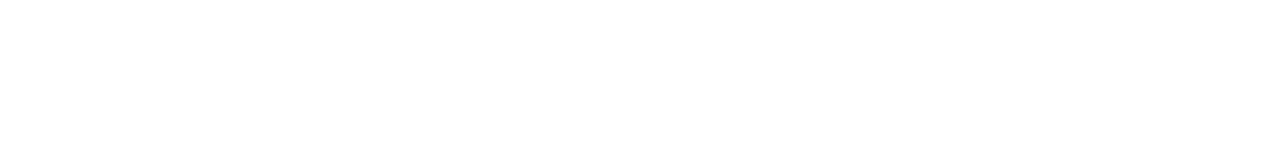
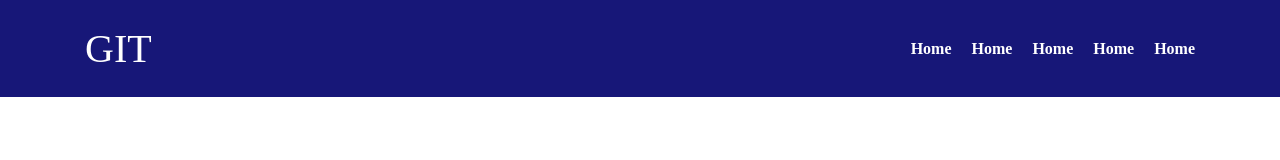
Before and after one commit to nurlan0125/test19-30, a plain HTML site: page index.html in a window 1280 px wide. Drawn offline with Linux system fonts and the light colour scheme.

Commit message:
master second save

```diff
--- a/index.html
+++ b/index.html
@@ -5,8 +5,25 @@
     <meta http-equiv="X-UA-Compatible" content="IE=edge">
     <meta name="viewport" content="width=device-width, initial-scale=1.0">
     <title>Git</title>
+    <link rel="stylesheet" href="style/fonds.css">
+    <link rel="stylesheet" href="style/style.css">
 </head>
 <body>
-
+    <header class="header">
+        <nav class="header__nav">
+            <div class="container">
+                <div class="header__nav-container">
+                    <a href="#" class="logo">Git</a>
+                    <ul class="header__nav-list">
+                        <li><a href="#" class="header__nav-link">Home</a></li>
+                        <li><a href="#" class="header__nav-link">Home</a></li>
+                        <li><a href="#" class="header__nav-link">Home</a></li>
+                        <li><a href="#" class="header__nav-link">Home</a></li>
+                        <li><a href="#" class="header__nav-link">Home</a></li>
+                    </ul>
+                </div>
+            </div>
+        </nav>
+    </header>
 </body>
 </html>
--- /dev/null
+++ b/style/fonds.css
@@ -0,0 +1,4 @@
+@font-face {
+    font-family: '';
+    src: url();
+}
--- /dev/null
+++ b/style/style.css
@@ -0,0 +1,40 @@
+*{
+    padding: 0;
+    margin: 0;
+    box-sizing: border-box;
+}
+a {
+    text-decoration: none;
+}
+ul {
+    list-style: none;
+}
+.container {
+    max-width: 1140px;
+    width: 100%;
+    margin: 0 auto;
+    padding: 0 15px;
+}
+.header__nav-container {
+    display: flex;
+    justify-content: space-between;
+    align-items: center;
+}
+.header__nav {
+    padding: 25px 0;
+    background: rgb(23, 23, 120);
+}
+.header__nav-list {
+    display: flex;
+    gap: 20px;
+}
+.logo {
+    font-size: 40px;
+    text-transform: uppercase;
+    color: white;
+}
+.header__nav-link {
+    font-style: 30px;
+    color: white;
+    font-weight: 700;
+}
```
